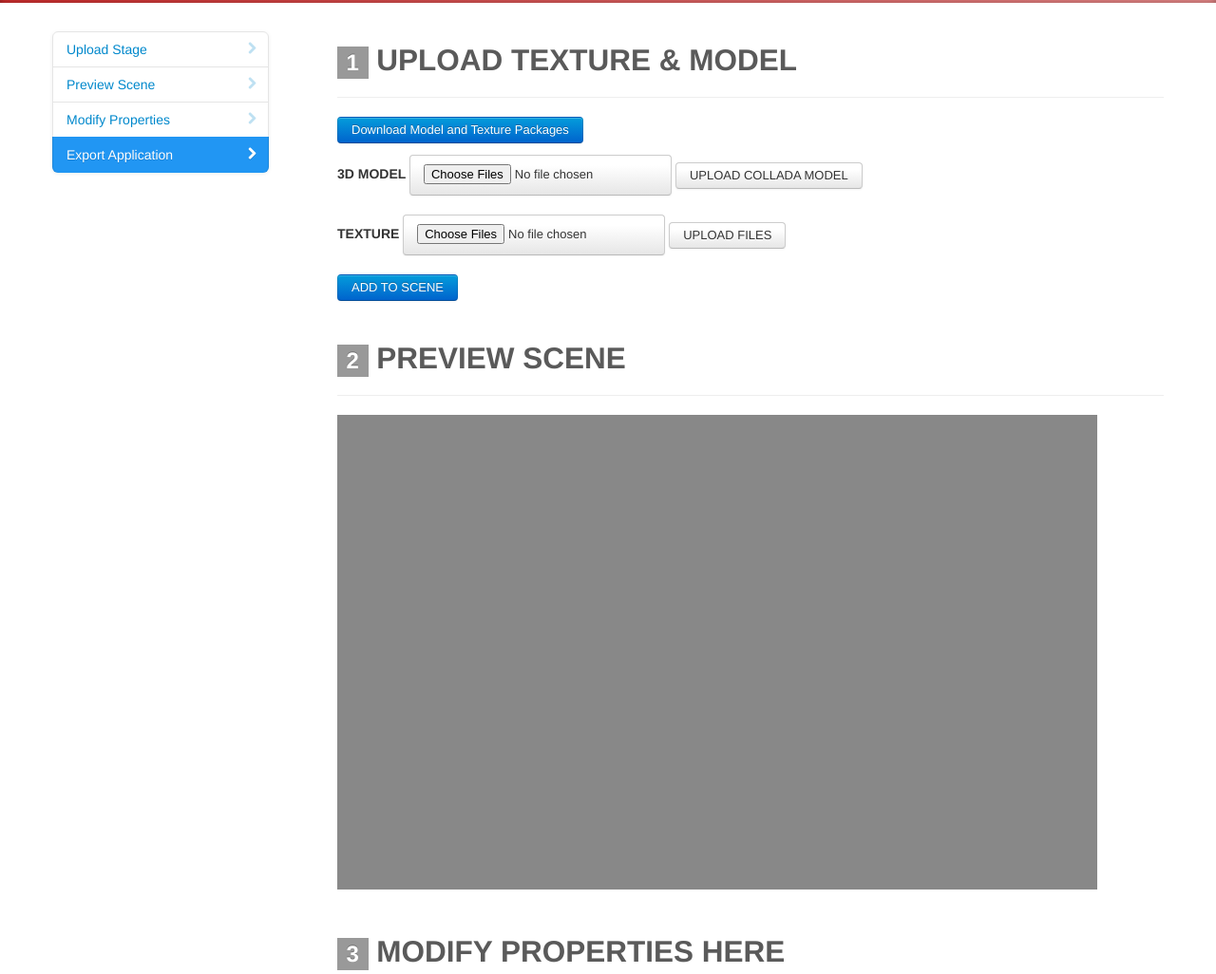
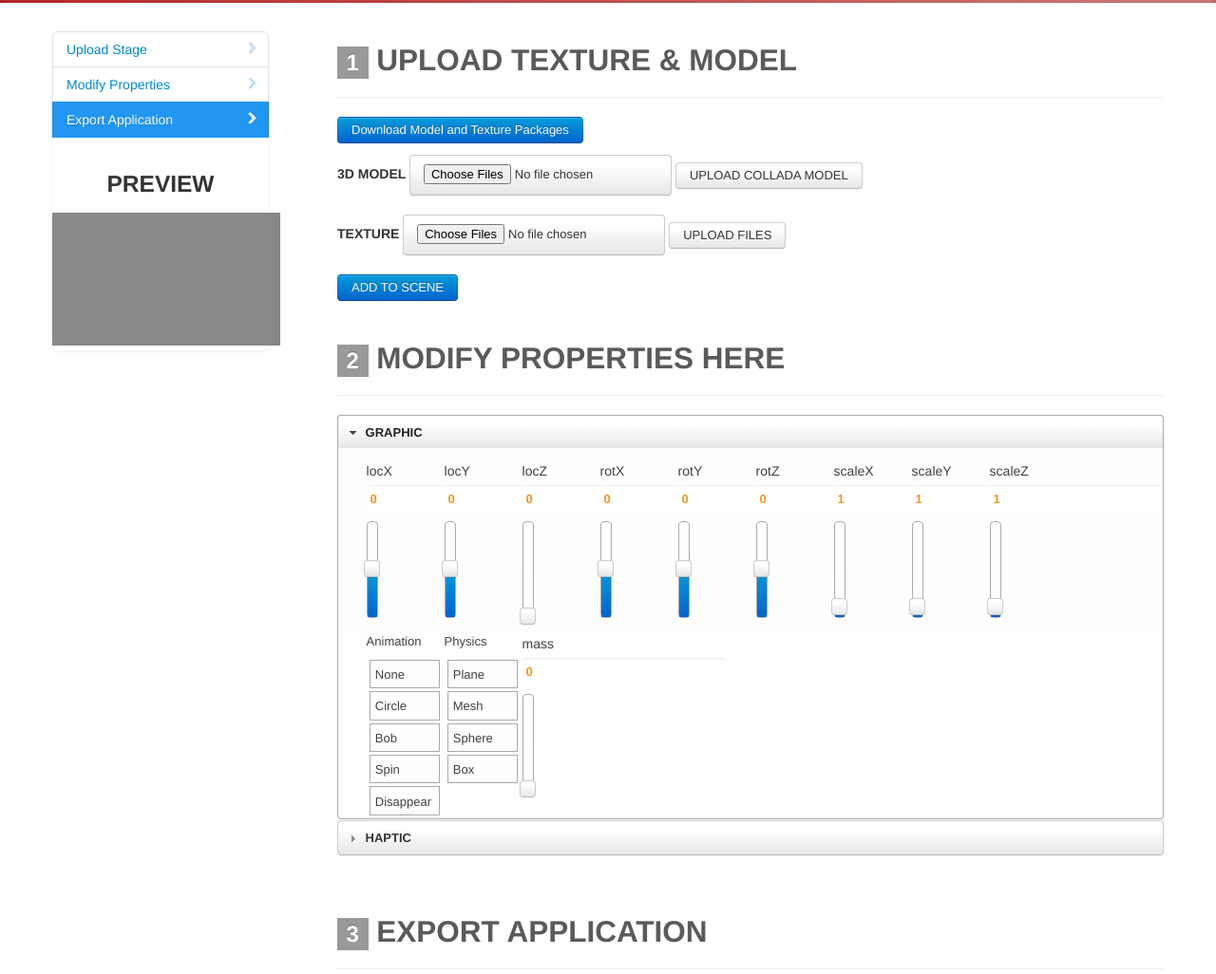
Before and after one commit to willowcheng/development-and-improvement-of-mpeg-v-based-web-haptic, a plain HTML site: page index.html in a window 1280 px wide. Shown: the part 228-1254 px from the top of the page at 95% size. Drawn offline with Linux system fonts and the light colour scheme.

Commit message:
Place canvas in slide part

```diff
--- a/index.html
+++ b/index.html
@@ -213,12 +213,16 @@
             <ul class="nav nav-list bs-docs-sidenav">
                 <li><a href="#upload-stage"><i class="icon-chevron-right"></i> Upload Stage</a>
                 </li>
-                <li><a href="#preview-scene"><i class="icon-chevron-right"></i> Preview Scene</a>
-                </li>
                 <li><a href="#modify-properties"><i class="icon-chevron-right"></i> Modify Properties</a>
                 </li>
                 <li><a href="#export-application"><i class="icon-chevron-right"></i> Export Application</a>
                 </li>
+                <!-- View scene ================================================== -->
+                <section>
+                        <h3 style="text-align: center">PREVIEW</h3>
+                    <canvas id="canvas" width="240px" height="140px" style="cursor: default;"></canvas>
+                </section>
+                <!-- end view scene -->
             </ul>
         </div>
 
@@ -252,20 +256,10 @@
             </section>
             <!-- end upload images -->
 
-            <!-- View scene ================================================== -->
-            <section id="preview-scene">
-                <div class="page-header">
-                    <h2><span class="label label-default">2</span> PREVIEW SCENE</h2>
-                </div>
-                <canvas id="canvas" width="800px" height="500px" style="cursor: default;"></canvas>
-
-            </section>
-            <!-- end view scene -->
-
             <!-- Modify properties ============================================ -->
             <section id="modify-properties">
                 <div class="page-header">
-                    <h2><span class="label label-default">3</span> MODIFY PROPERTIES HERE</h2>
+                    <h2><span class="label label-default">2</span> MODIFY PROPERTIES HERE</h2>
                 </div>
                 <div id="menu-collapse">
                     <div>
@@ -483,7 +477,7 @@
             <!-- Export application ========================================= -->
             <section id="export-application">
                 <div class="page-header">
-                    <h2><span class="label label-default">4</span> EXPORT APPLICATION</h2>
+                    <h2><span class="label label-default">3</span> EXPORT APPLICATION</h2>
                 </div>
                 <button class="ui-button-primary ui-btn-lg ui-button ui-widget ui-state-default ui-corner-all ui-button-text-only"
                         onClick="exportHaml()">Export
```
